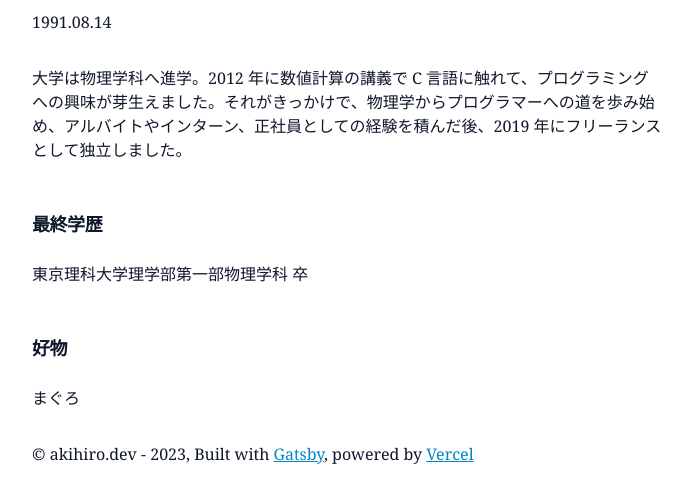
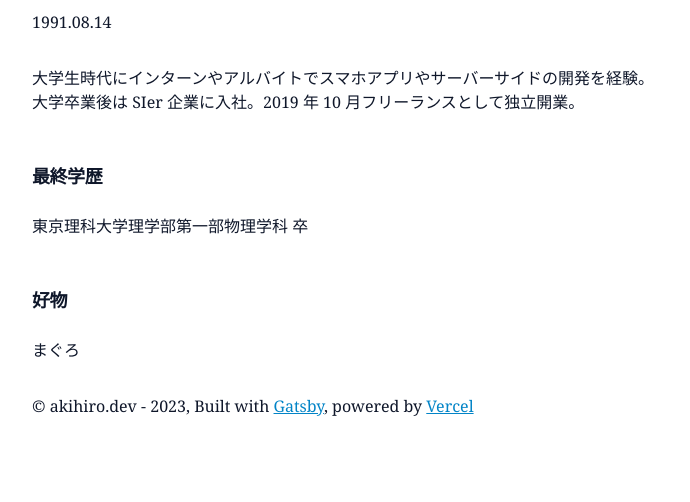
Before and after one commit to akhrszk/blog, a Gatsby site: page /about/ in a window 1280 px wide. Shown: the part 146-648 px from the top of the page, without its empty margins (292-982 px from the left). Built offline with nearby package versions, Linux system fonts and the light colour scheme; Gatsby itself is replaced by a stand-in of ours; a small style sheet from the web is missing.

Commit message:
:memo: Edit profile

```diff
--- a/content/about/index.md
+++ b/content/about/index.md
@@ -5,7 +5,7 @@ date: "2022-02-06T02:38:10+0900"
 
 1991.08.14
 
-大学は物理学科へ進学。2012 年に数値計算の講義で C 言語に触れて、プログラミングへの興味が芽生えました。それがきっかけで、物理学からプログラマーへの道を歩み始め、アルバイトやインターン、正社員としての経験を積んだ後、2019 年にフリーランスとして独立しました。
+大学生時代にインターンやアルバイトでスマホアプリやサーバーサイドの開発を経験。大学卒業後は SIer 企業に入社。2019 年 10 月フリーランスとして独立開業。
 
 ##### 最終学歴
 
```
